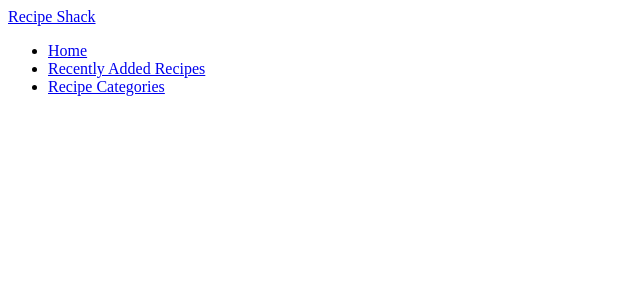
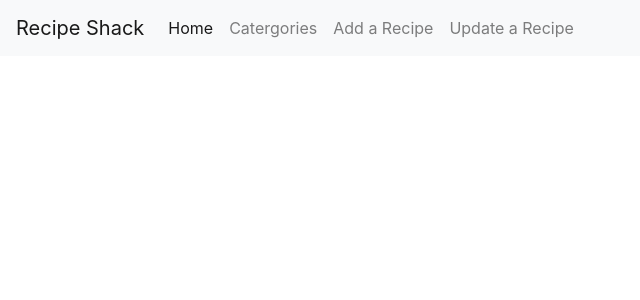
Before and after one commit to Jai-austin95/Recipe_Shack, a Python web app: template templates/base.html in a window 1280 px wide. Shown: the top 300 px of the page, without its empty margins (0-640 px from the left). Run offline with Jinja, Linux system fonts and the light colour scheme; the template is opened without the code that fills it, so the values that code supplies are empty; some libraries are stand-ins or nearby versions.

Commit message:
made base html using bootstrap templates for nav bar and installing the JS scripts for future use

```diff
--- a/templates/base.html
+++ b/templates/base.html
@@ -1,29 +1,57 @@
-<!DOCTYPE html>
+<!doctype html>
 <html lang="en">
+
 <head>
-    <meta charset="UTF-8">
-    <meta name="viewport" content="width=device-width, initial-scale=1.0">
-    <meta http-equiv="X-UA-Compatible" content="ie=edge">
-    <link rel="stylesheet" href="" type="text/css" />
-    <title>Recipe Shack</title>
+	<!-- Required meta tags -->
+	<meta charset="utf-8">
+	<meta name="viewport" content="width=device-width, initial-scale=1, shrink-to-fit=no">
+
+	<!-- Bootstrap CSS -->
+	<link rel="stylesheet" href="https://stackpath.bootstrapcdn.com/bootstrap/4.5.0/css/bootstrap.min.css"
+		integrity="sha384-9aIt2nRpC12Uk9gS9baDl411NQApFmC26EwAOH8WgZl5MYYxFfc+NcPb1dKGj7Sk" crossorigin="anonymous">
+
+	<title>{% block title %}{% endblock %}</title>
 </head>
+
 <body>
-  <header>
-        <nav>
-            <div class="nav-wrapper">
-                <a href="{{url_for('Home_page')}}" class="brand-logo">Recipe Shack</a>
-                <ul class="nav">
-                    <li><a href="{{url_for('home_page')}}">Home</a></li>
-                    <li><a href="{{url_for('recent_recipies')}}">Recently Added Recipes</a></li>
-                    <li><a href="{{url_for('recipe_categories')}}">Recipe Categories</a></li>
-                </ul>
-
-            </div>
-        </nav>
-    </header>
-    <div class="container">
-        {% block content %} {% endblock %}
+	<nav class="navbar navbar-expand-lg navbar-light bg-light">
+		<a class="navbar-brand" href="#">Recipe Shack</a>
+		<button class="navbar-toggler" type="button" data-toggle="collapse" data-target="#navbarNav" aria-controls="navbarNav" aria-expanded="false" aria-label="Toggle navigation">
+    <span class="navbar-toggler-icon"></span>
+  </button>
+		<div class="collapse navbar-collapse" id="navbarNav">
+			<ul class="navbar-nav">
+				<li class="nav-item active">
+					<a class="nav-link" href="#">Home<span class="sr-only">(current)</span></a>
+				</li>
+				<li class="nav-item">
+					<a class="nav-link" href="#">Catergories</a>
+				</li>
+				<li class="nav-item">
+					<a class="nav-link" href="#">Add a Recipe</a>
+				</li>
+				<li class="nav-item">
+					<a class="nav-link" href="#">Update a Recipe</a>
+				</li>
+			</ul>
+		</div>
+	</nav>
+    <!-- Block content helps to reduce time re-typing html in every new page -->
+    <div>
+    {% block content %}{% endblock %}
     </div>
 
+	<!-- Optional JavaScript -->
+	<!-- jQuery first, then Popper.js, then Bootstrap JS -->
+	<script src="https://code.jquery.com/jquery-3.5.1.slim.min.js"
+		integrity="sha384-DfXdz2htPH0lsSSs5nCTpuj/zy4C+OGpamoFVy38MVBnE+IbbVYUew+OrCXaRkfj" crossorigin="anonymous">
+	</script>
+	<script src="https://cdn.jsdelivr.net/npm/popper.js@1.16.0/dist/umd/popper.min.js"
+		integrity="sha384-Q6E9RHvbIyZFJoft+2mJbHaEWldlvI9IOYy5n3zV9zzTtmI3UksdQRVvoxMfooAo" crossorigin="anonymous">
+	</script>
+	<script src="https://stackpath.bootstrapcdn.com/bootstrap/4.5.0/js/bootstrap.min.js"
+		integrity="sha384-OgVRvuATP1z7JjHLkuOU7Xw704+h835Lr+6QL9UvYjZE3Ipu6Tp75j7Bh/kR0JKI" crossorigin="anonymous">
+	</script>
 </body>
+
 </html>
```
